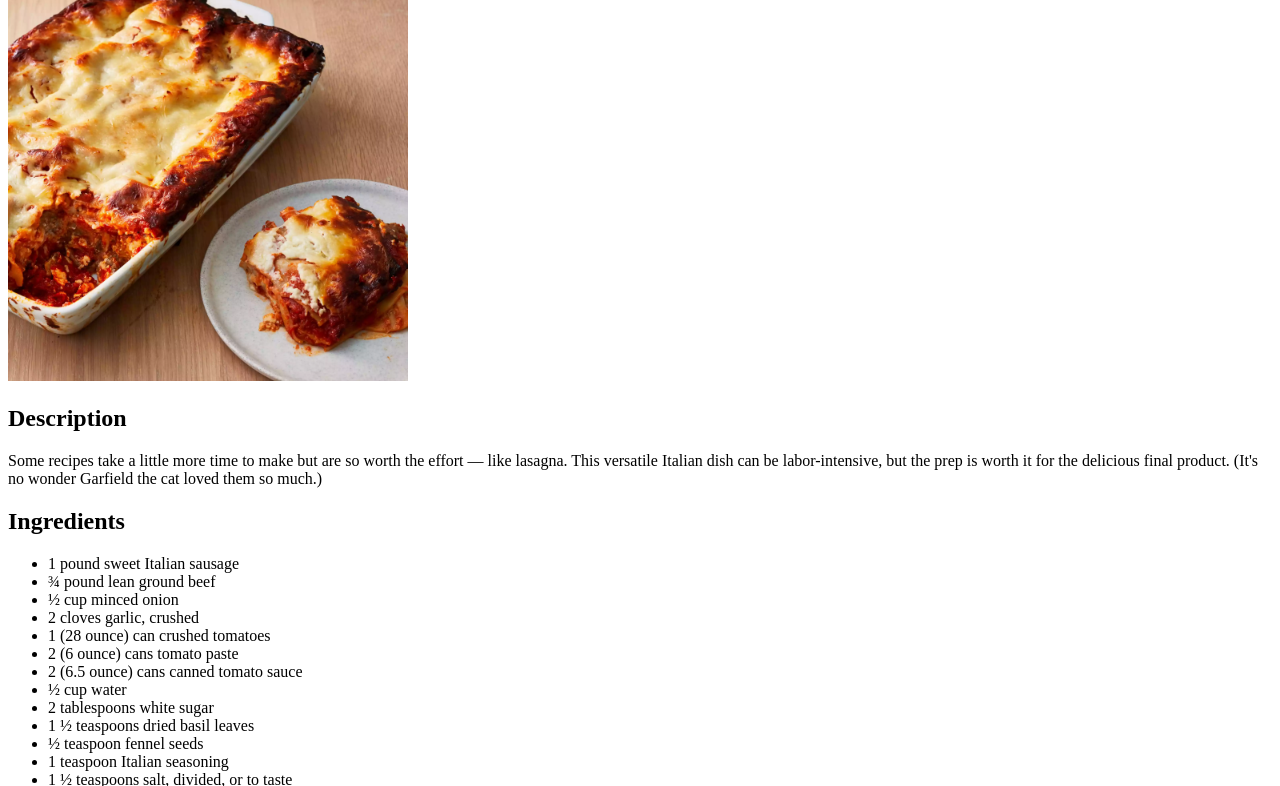
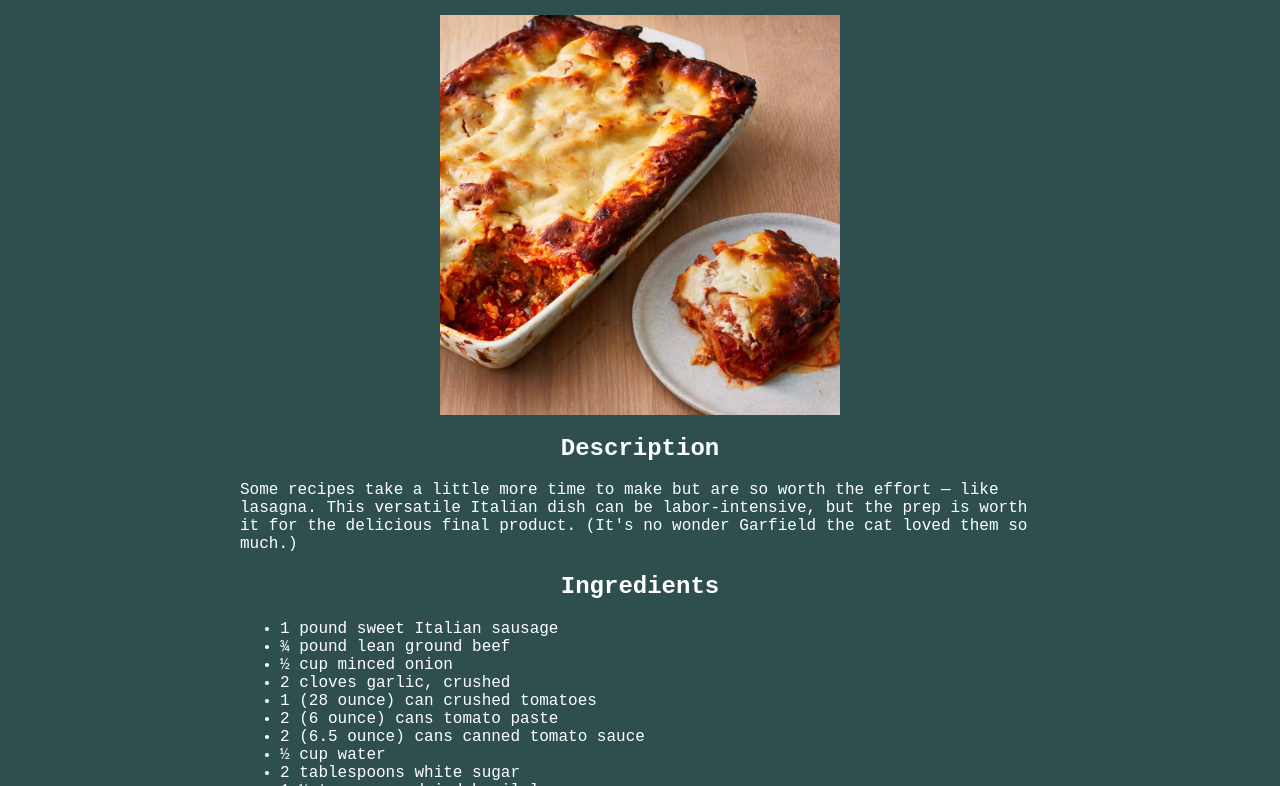
Before and after one commit to EdPotkins/odin-recipes, a plain HTML site: page recipes/lasagna.html in a window 1280 px wide. Shown: the part 99-885 px from the top of the page. Drawn offline with Linux system fonts and the light colour scheme.

Commit message:
Add style.css

```diff
--- a/recipes/lasagna.html
+++ b/recipes/lasagna.html
@@ -5,10 +5,11 @@
     <meta http-equiv="X-UA-Compatible" content="IE=edge">
     <meta name="viewport" content="width=device-width, initial-scale=1.0">
     <title>Lasagna recipe</title>
+    <link href="../style.css" rel="stylesheet">
 </head>
 <body>
     <h1>Lasagna</h1>
-    <img src="../images/lasagna.webp" alt="Lasagna" width="400">
+    <img src="../images/lasagna.webp" alt="Lasagna">
     <h2>Description</h2>
     <p>Some recipes take a little more time to make but are so
          worth the effort — like lasagna. This versatile Italian
--- /dev/null
+++ b/style.css
@@ -0,0 +1,30 @@
+* {
+    font-family:'Courier New', Courier, monospace;
+    background-color: darkslategray;
+    color: white;
+}
+
+
+.button {
+    font-size: 36px;
+}
+
+h1, h2 {
+    text-align: center;
+}
+
+h1 {
+    font-size: 46px;
+}
+
+img {
+    width: 400px;
+    height: auto;
+    margin: auto;
+    display: block;
+}
+
+body {
+    width: 800px;
+    margin:auto;
+}
```
Also changed, not shown: index.html (+4 -3 lines), recipes/frenchtoast.html (+2 -1 lines), recipes/pancakes.html (+2 -1 lines).
